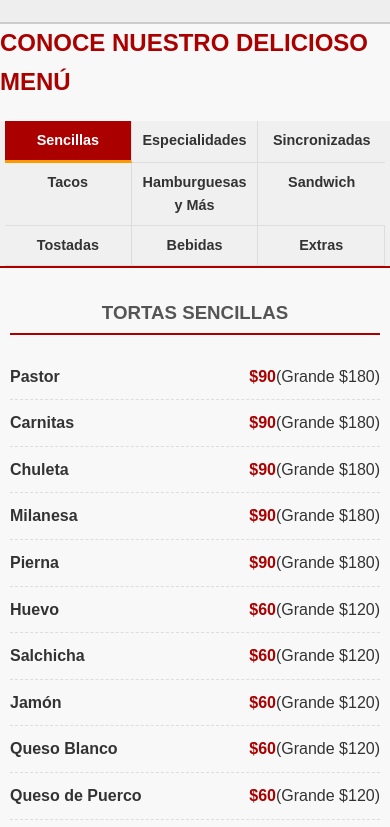
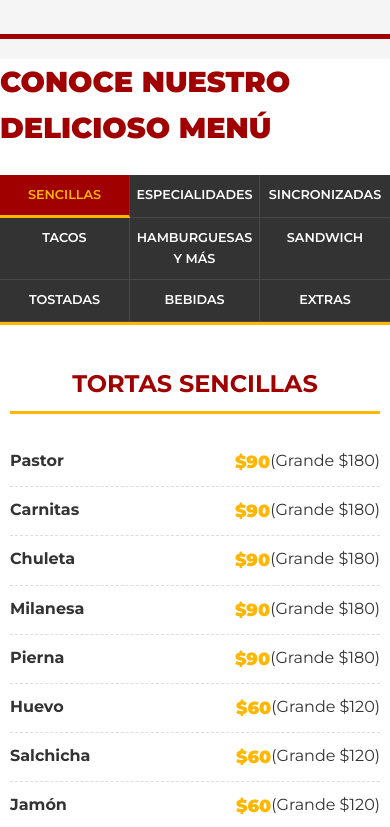
Before and after one commit to AldoNava/menu-prueba, a plain HTML site: page index.html in a window 390 px wide. Shown: the part 243-1070 px from the top of the page. Drawn offline with Linux system fonts and the light colour scheme.

Commit message:
Update style.css

```diff
--- a/style.css
+++ b/style.css
@@ -1,97 +1,131 @@
-/* Estilos Globales y Tipografía */
+/* --------------------------------- */
+/* 1. TIPOGRAFÍA Y ESTILOS GLOBALES */
+/* --------------------------------- */
+
+/* Importar la fuente Montserrat de Google Fonts */
+@import url('https://fonts.googleapis.com/css2?family=Montserrat:ital,wght@0,100..900;1,100..900&display=swap');
+
+:root {
+    /* Paleta de Colores */
+    --color-primary: #A00000;      /* Rojo oscuro, usado en títulos y acentos */
+    --color-secondary: #FFB703;    /* Dorado/Mostaza, usado para resaltar el precio y el activo */
+    --color-background: #F5F5F5;   /* Gris claro de fondo */
+    --color-content-bg: #FFFFFF;   /* Blanco puro para el contenedor principal */
+    --color-text: #333333;         /* Texto principal */
+    --color-light-text: #777;      /* Descripciones */
+
+    /* Tipografía */
+    --font-primary: 'Montserrat', sans-serif;
+}
+
 body {
-    font-family: Arial, sans-serif;
+    font-family: var(--font-primary);
     margin: 0;
     padding: 0;
-    background-color: #f8f8f8;
-    color: #333;
+    background-color: var(--color-background); /* Fondo general gris claro */
+    color: var(--color-text);
     line-height: 1.6;
 }
 
 main {
+    /* Contenedor principal para el contenido */
     max-width: 1200px;
     margin: 0 auto;
-    padding: 20px 0;
+    padding: 30px 20px;
+    background-color: var(--color-content-bg); /* Contenido en blanco */
+    box-shadow: 0 4px 15px rgba(0, 0, 0, 0.1); /* Sombra sutil para levantar la página */
 }
 
 header {
     text-align: center;
-    padding: 20px;
-    background-color: #eee;
-    border-bottom: 2px solid #ccc;
+    padding: 30px 20px;
+    background-color: var(--color-background);
+    border-bottom: 5px solid var(--color-primary); /* Línea de división robusta */
+    margin-bottom: 20px;
 }
 
-/* 🖼️ AJUSTE DEL TAMAÑO DEL LOGO */
+/* TÍTULOS */
+h1, h2 {
+    color: var(--color-primary);
+    text-transform: uppercase;
+    font-weight: 900; /* Extra bold para impacto */
+    margin-top: 0;
+}
+h1 {
+    font-size: 2.5em;
+}
+h2 {
+    font-size: 1.8em;
+    margin-top: 20px;
+}
+
+h3 {
+    border-bottom: 3px solid var(--color-secondary); /* Separador de sección en dorado */
+    padding-bottom: 8px;
+    margin-top: 40px;
+    color: var(--color-primary);
+    text-align: center;
+    font-weight: 700;
+    font-size: 1.5em;
+}
+
+.subtitulo {
+    font-size: 1em;
+    font-weight: 500;
+    color: var(--color-light-text);
+    margin-top: -15px;
+    margin-bottom: 20px;
+}
+
 .logo {
     max-width: 250px;
     height: auto;
     margin-bottom: 15px;
 }
 
-h1, h2 {
-    color: #a00;
-    text-transform: uppercase;
-    font-weight: bold;
-    margin-top: 0;
-}
-
-h3 {
-    border-bottom: 2px solid #a00;
-    padding-bottom: 5px;
-    margin-top: 30px;
-    color: #555;
-    text-align: center;
-}
-
-.subtitulo {
-    font-size: 0.8em;
-    font-weight: normal;
-    color: #777;
-}
 
 /* --------------------------------- */
-/* 🍔 Estilos del Menú Horizontal (Tabs) */
+/* 2. ESTILOS DEL MENÚ HORIZONTAL (TABS) */
 /* --------------------------------- */
 #category-nav {
     display: flex;
     flex-wrap: wrap;
-    background-color: #f0f0f0;
-    border-bottom: 2px solid #a00;
+    background-color: var(--color-text); /* Fondo oscuro para el menú de navegación */
+    border-bottom: 3px solid var(--color-secondary);
     padding: 0;
     justify-content: center;
+    border-radius: 5px;
+    overflow: hidden; /* Para que los ítems redondeados queden bien */
 }
 
 .nav-item {
     display: block;
-    padding: 10px 15px;
+    padding: 12px 18px;
     text-decoration: none;
-    color: #333;
-    font-weight: bold;
-    border-right: 1px solid #ddd;
-    border-bottom: 1px solid #ddd;
+    color: white;
+    font-weight: 600;
+    border-right: 1px solid rgba(255, 255, 255, 0.1); /* Separador muy sutil */
     transition: background-color 0.3s;
     flex-grow: 1;
     text-align: center;
-}
-
-#category-nav a:last-child {
-    border-right: 1px solid #ddd;
-}
-#category-nav a:last-child:nth-child(2n) {
-    border-right: none;
+    text-transform: uppercase;
+    font-size: 0.9em;
 }
 
 .nav-item:hover {
-    background-color: #e0e0e0;
+    background-color: var(--color-primary);
 }
 
 .nav-item.active {
-    background-color: #a00;
-    color: white;
-    border-bottom: 3px solid #ff9900 !important;
+    background-color: var(--color-primary);
+    color: var(--color-secondary); /* Texto resaltado en dorado */
+    border-bottom: 3px solid var(--color-secondary) !important;
 }
 
-/* Lógica de Visibilidad de Menú */
+/* ------------------------------ */
+/* 3. CONTENIDO DEL MENÚ (LISTAS) */
+/* ------------------------------ */
+
 #menu-content {
     padding: 0 20px;
 }
@@ -110,44 +144,50 @@ h3 {
     to { opacity: 1; }
 }
 
-
-/* Estilos de las Listas de Menú */
 .categoria ul {
     list-style: none;
     padding: 0;
 }
 
 .categoria li {
-    padding: 10px 0;
+    padding: 15px 0;
     border-bottom: 1px dashed #ddd;
     display: flex;
     justify-content: space-between;
     flex-wrap: wrap;
+    align-items: flex-start;
 }
 
 .item-nombre {
-    font-weight: bold;
+    font-weight: 700;
     flex-grow: 1;
     margin-right: 15px;
+    color: var(--color-text);
+    font-size: 1.1em;
 }
 
 .item-precio {
-    color: #a00;
-    font-weight: bold;
+    color: var(--color-secondary); /* Precio en dorado */
+    font-weight: 900;
     white-space: nowrap;
     text-align: right;
+    font-size: 1.2em;
 }
 
 .item-descripcion, .item-tamaño {
     font-size: 0.9em;
-    color: #777;
+    color: var(--color-light-text);
     flex-basis: 100%;
     margin-top: 5px;
+    font-weight: 400;
 }
 
-/* ---------------------------------------------------- */
-/* 🖼️ ESTILOS DEL CARRUSEL 3 IMÁGENES (CORRECCIÓN) */
-/* ---------------------------------------------------- */
+
+/* --------------------------------- */
+/* 4. ESTILOS DEL CARRUSEL Y MAPA */
+/* --------------------------------- */
+
+/* Carrusel - Mantener la corrección de 3D */
 
 #carousel-container {
     max-width: 90%;
@@ -157,17 +197,8 @@ h3 {
     position: relative;
 }
 
-#image-carousel {
-    display: block; /* Vuelve a block para mejor control de position: absolute */
-    position: relative;
-    width: 100%;
-    height: 100%;
-    transform-style: preserve-3d;
-    perspective: 1000px;
-    transition: transform 0.5s ease-in-out;
-}
-
 .carousel-item {
+    /*... estilos del carrusel ya corregidos ...*/
     width: 100%;
     height: 100%;
     position: absolute;
@@ -178,23 +209,20 @@ h3 {
     transition: opacity 0.5s, transform 0.5s, box-shadow 0.5s;
     border: 3px solid transparent;
     border-radius: 8px;
-    /* Necesario para que las imágenes estén en el centro cuando no son active/prev/next */
     transform: translateX(0) scale(0.85) translateZ(-100px);
 }
 
 .carousel-item.active {
     opacity: 1;
     z-index: 10;
-    /* Posición central con el 100% de la opacidad y escala */
     transform: translateX(0) scale(1.1);
     box-shadow: 0 10px 20px rgba(0,0,0,0.5);
-    border: 3px solid #a00;
+    border: 3px solid var(--color-primary); /* Borde activo en rojo */
 }
 
 .carousel-item.prev {
     opacity: 0.7;
     z-index: 5;
-    /* Movido a la izquierda de la vista. Se usa 100% para separar. */
     transform: translateX(-100%) scale(0.85) translateZ(-50px);
     box-shadow: 0 5px 10px rgba(0,0,0,0.3);
 }
@@ -202,18 +230,16 @@ h3 {
 .carousel-item.next {
     opacity: 0.7;
     z-index: 5;
-    /* Movido a la derecha de la vista. Se usa 100% para separar. */
     transform: translateX(100%) scale(0.85) translateZ(-50px);
     box-shadow: 0 5px 10px rgba(0,0,0,0.3);
 }
-
 
 /* Botones del carrusel */
 #prev-btn, #next-btn {
     position: absolute;
     top: 50%;
     transform: translateY(-50%);
-    background-color: rgba(0, 0, 0, 0.4);
+    background-color: rgba(160, 0, 0, 0.7); /* Rojo semitransparente */
     color: white;
     border: none;
     padding: 15px 20px;
@@ -222,24 +248,18 @@ h3 {
     z-index: 20;
     border-radius: 50%;
     line-height: 1;
+    transition: background-color 0.3s;
 }
 
-#prev-btn {
-    left: 0;
-}
-
-#next-btn {
-    right: 0;
-}
+#prev-btn { left: 0; }
+#next-btn { right: 0; }
 
 #prev-btn:hover, #next-btn:hover {
-    background-color: rgba(0, 0, 0, 0.7);
+    background-color: var(--color-primary); /* Rojo oscuro en hover */
 }
 
 
-/* ------------------------------ */
-/* 📍 Estilos para el Mapa (iFrame) */
-/* ------------------------------ */
+/* Estilos para el Mapa (iFrame) */
 .map-container {
     max-width: 1200px;
     margin: 40px auto;
@@ -248,31 +268,41 @@ h3 {
 }
 
 .map-title {
-    color: #a00;
+    color: var(--color-primary);
     margin-bottom: 15px;
 }
 
 .map-container iframe {
     display: block;
     width: 100%;
-    border: 1px solid #ddd !important;
+    border: 5px solid var(--color-secondary) !important; /* Borde dorado alrededor del mapa */
     box-shadow: 0 4px 8px rgba(0,0,0,0.1);
 }
 
 .map-address {
-    font-weight: bold;
-    color: #555;
-    margin-top: 10px;
+    font-weight: 700;
+    color: var(--color-primary);
+    margin-top: 15px;
+    font-size: 1.1em;
 }
 
 /* ------------------------------ */
-/* 📱 MEDIA QUERY PARA MÓVILES */
+/* 5. MEDIA QUERY PARA MÓVILES */
 /* ------------------------------ */
 @media (max-width: 600px) {
 
     main {
         padding: 0;
         margin: 0;
+        box-shadow: none; /* Quitamos sombra en móvil para abarcar el ancho completo */
+    }
+
+    header {
+        padding: 20px 10px;
+    }
+
+    h1 {
+        font-size: 2em;
     }
 
     #menu-content {
@@ -280,24 +310,27 @@ h3 {
     }
 
     #category-nav {
-        justify-content: start;
-        padding: 0 5px;
+        padding: 0;
+        border-radius: 0;
     }
 
+    /* 3 ítems por fila en móviles */
     .nav-item {
-        flex-basis: calc(33.333% - 2px);
+        flex-basis: calc(33.333% - 1px);
         box-sizing: border-box;
-        font-size: 0.9em;
-        padding: 8px 5px;
-        border-bottom: 1px solid #ddd;
+        font-size: 0.8em;
+        padding: 10px 5px;
+        border-right: 1px solid rgba(255, 255, 255, 0.1);
+        border-bottom: 1px solid rgba(255, 255, 255, 0.1);
     }
 
     .nav-item:nth-child(3n) {
         border-right: none;
     }
 
+    /* Ajustes menores de carrusel */
     #carousel-container {
-        height: 250px; /* Reducción adicional en móviles */
+        height: 250px;
         max-width: 95%;
     }
 
@@ -313,4 +346,17 @@ h3 {
         transform: translateX(80%) scale(0.7) translateZ(-50px);
     }
 
+    /* Ajuste de listas en móvil */
+    .categoria li {
+        padding: 10px 0;
+    }
+
+    .item-nombre {
+        font-size: 1em;
+        margin-right: 10px;
+    }
+
+    .item-precio {
+        font-size: 1.1em;
+    }
 }
```
